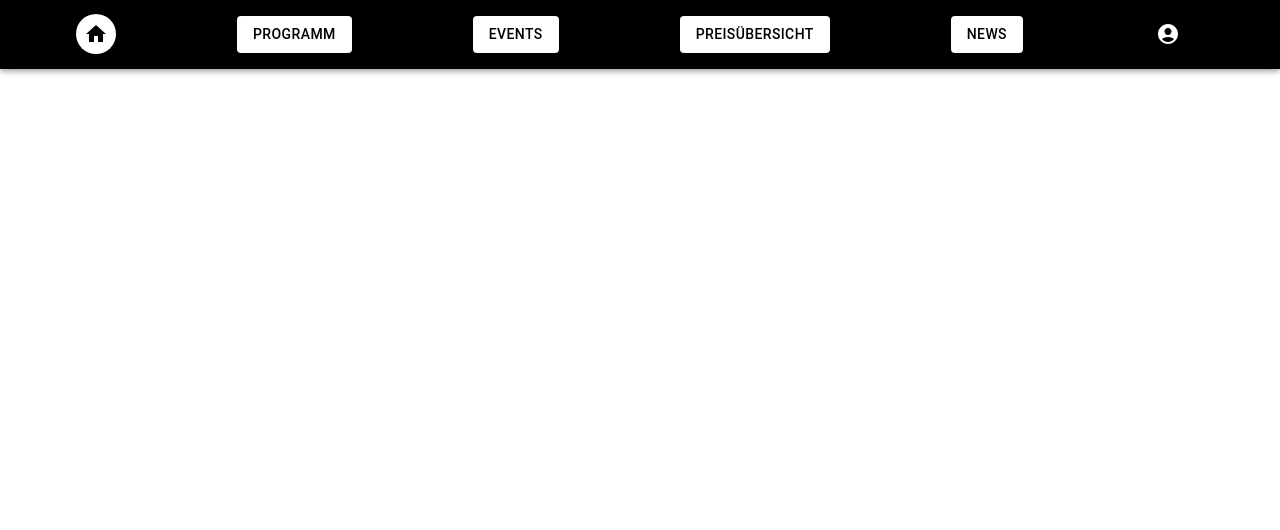
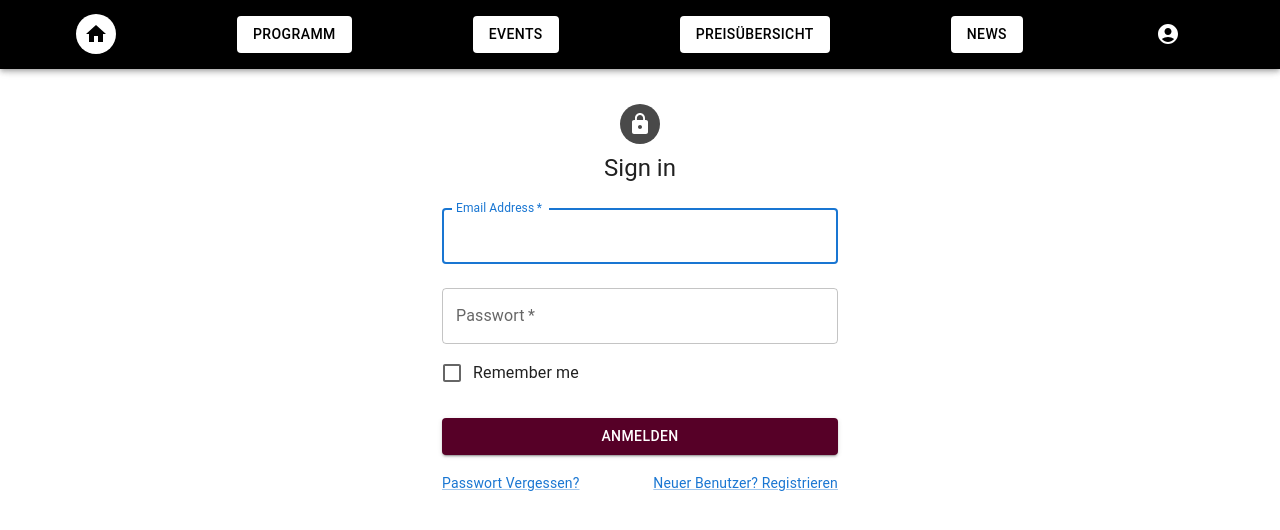
Before and after one commit to DrBackmischung/Kino-Frontend, a React (Create React App) app: page /SignInPage in a window 1280 px wide. Shown: the top 530 px of the page. Built offline with nearby package versions, Linux system fonts and the light colour scheme.

Commit message:
Sign in Page

```diff
--- a/package.json
+++ b/package.json
@@ -8,6 +8,7 @@
     "@mui/icons-material": "^5.2.1",
     "@mui/lab": "^5.0.0-alpha.60",
     "@mui/material": "^5.2.3",
+    "@mui/styles": "^5.2.3",
     "@testing-library/jest-dom": "^5.16.0",
     "@testing-library/react": "^11.2.7",
     "@testing-library/user-event": "^12.8.3",
--- a/src/app/components/layouts/MenuBar.tsx
+++ b/src/app/components/layouts/MenuBar.tsx
@@ -12,6 +12,7 @@ import { BrowserRouter, Link, Route, Routes } from "react-router-dom";
 import ProgramPage from "../../pages/ProgramPage";
 import ComingSoon from "../../pages/ComingSoon";
 import DetailsPage from "../../pages/DetailsPage";
+import SignInPage from "../../pages/SignInPage";
 
 function MenuBar() {
   const [anchorEl, setAnchorEl] = React.useState<null | HTMLElement>(null);
@@ -93,7 +94,7 @@ function MenuBar() {
                 open={Boolean(anchorEl)}
                 onClose={handleClose}
               >
-                <MenuItem onClick={handleClose}>Profile</MenuItem>
+                <MenuItem component={Link} to="/SignInPage">Profile</MenuItem>
                 <MenuItem onClick={handleClose}>My account</MenuItem>
               </Menu>
             </Box>
@@ -106,7 +107,8 @@ function MenuBar() {
         <Route path="/eventsPage" element={<ComingSoon />} />
         <Route path="/pricesOverviewPage" element={<ComingSoon />} />
         <Route path="/newsPage" element={<ComingSoon />} />
-        <Route path="/DetailsPage" element={<DetailsPage />} />
+        <Route path="/DetailsPage" element={<DetailsPage />}/>
+        <Route path="/SignInPage" element={<SignInPage />}/>
       </Routes>
     </BrowserRouter>
   );
--- /dev/null
+++ b/src/app/pages/SignInPage.tsx
@@ -0,0 +1,106 @@
+import React from 'react';
+
+import Grid from "@mui/material/Grid";
+import {Avatar, Checkbox, Container, CssBaseline, FormControlLabel, TextField} from "@mui/material";
+import Typography from "@mui/material/Typography";
+import Button from "@mui/material/Button";
+import Link from '@mui/material/Link';
+import { makeStyles } from '@mui/styles';
+import {createTheme} from "@mui/material/styles";
+import LockIcon from '@mui/icons-material/Lock';
+import colours from '../config/Colours';
+
+const theme = createTheme();
+
+const useStyles = makeStyles({
+    paper: {
+        marginTop: theme.spacing(8),
+        display: 'flex',
+        flexDirection: 'column',
+        alignItems: 'center',
+    },
+    avatar: {
+        margin: theme.spacing(1),
+        backgroundColor: colours.palette.primary.dark,
+    },
+    form: {
+        width: '100%', // Fix IE 11 issue.
+        marginTop: theme.spacing(1),
+    },
+    submit: {
+        margin: theme.spacing(3, 0, 2),
+        backgroundColor: colours.palette.secondary.dark,
+    },
+});
+
+
+
+export default function SignIn() {
+    const classes = useStyles();
+
+    return (
+        <Container component="main" maxWidth="xs"
+                   sx={{
+                       marginTop: theme.spacing(12)
+                   }} >
+            <CssBaseline />
+            <div className={classes.paper}>
+                <Avatar className={classes.avatar}>
+                    <LockIcon />
+                </Avatar>
+                <Typography component="h1" variant="h5">
+                    Sign in
+                </Typography>
+                <form className={classes.form} noValidate>
+                    <TextField
+                        variant="outlined"
+                        margin="normal"
+                        required
+                        fullWidth
+                        id="email"
+                        label="Email Address"
+                        name="email"
+                        autoComplete="email"
+                        autoFocus
+                    />
+                    <TextField
+                        variant="outlined"
+                        margin="normal"
+                        required
+                        fullWidth
+                        name="passwort"
+                        label="Passwort"
+                        type="passwort"
+                        id="passwort"
+                        autoComplete="current-password"
+                    />
+                    <FormControlLabel
+                        control={<Checkbox value="remember" color="primary" />}
+                        label="Remember me" // in German?
+                    />
+                    <Button
+                        type="submit"
+                        fullWidth
+                        variant="contained"
+                        color="primary"
+                        className={classes.submit}
+                    >
+                        Anmelden
+                    </Button>
+                    <Grid container>
+                        <Grid item xs>
+                            <Link href="#" variant="body2">
+                                Passwort Vergessen?
+                            </Link>
+                        </Grid>
+                        <Grid item>
+                            <Link href="#" variant="body2">
+                                {"Neuer Benutzer? Registrieren"}
+                            </Link>
+                        </Grid>
+                    </Grid>
+                </form>
+            </div>
+        </Container>
+    );
+}
```
Also changed, not shown: 2 other files (tests, documents, lock files or other folders).
